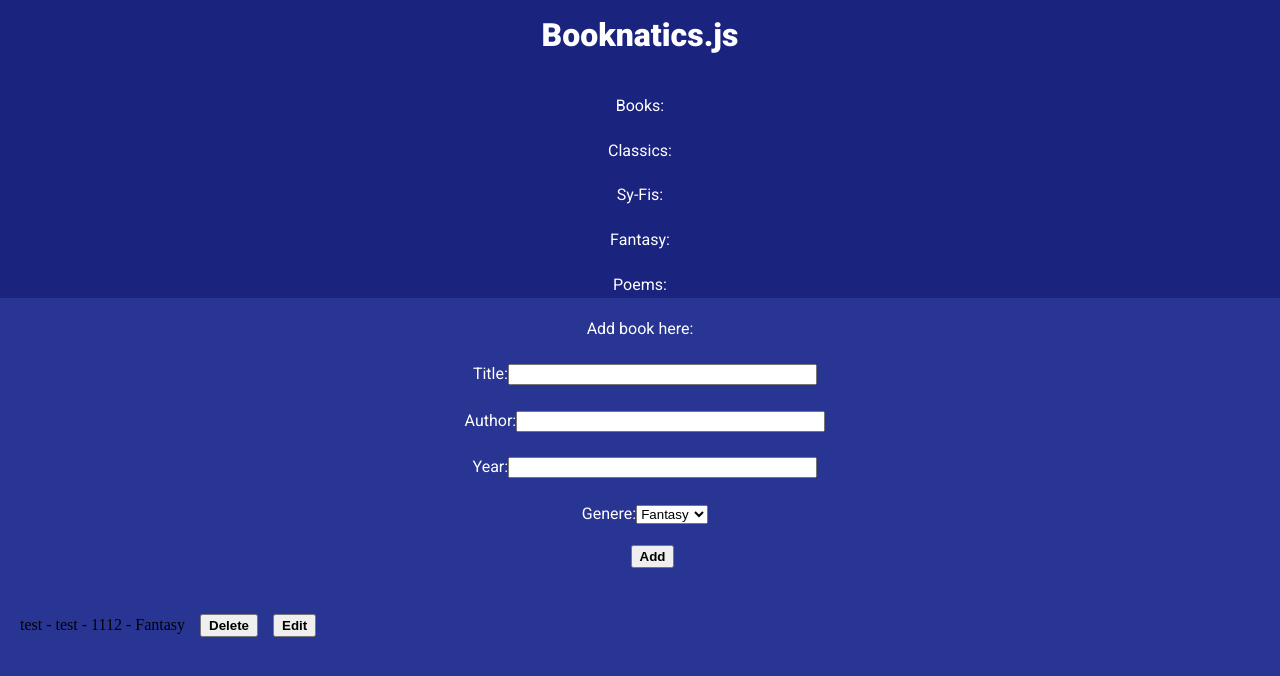
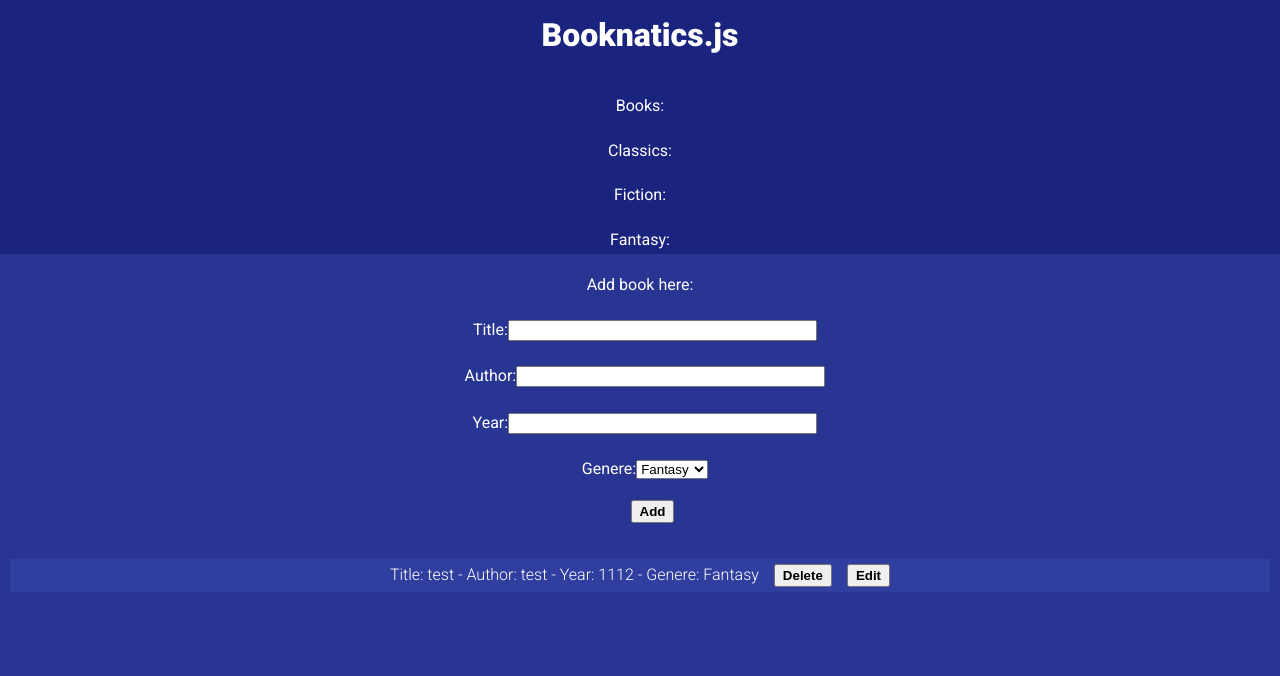
Before and after one commit to lehronn/fireup.pro-BookList, a React app: page / in a window 1280 px wide. Shown: the top 676 px of the page. Built offline with nearby package versions, Linux system fonts and the light colour scheme.

Commit message:
styling booklist

```diff
--- a/src/components/Book.css
+++ b/src/components/Book.css
@@ -1,4 +1,5 @@
 .book {
   width: 450px;
   margin: 0 auto;
+  color: white;
 }
--- a/src/components/Book.js
+++ b/src/components/Book.js
@@ -13,9 +13,15 @@ class Book extends React.Component {
     return (
       <div className={style.bookList}>
         <span>
-          {this.props.title} - {this.props.author} - {this.props.year} - {this.props.genere}
-          <button className="removeButton" onClick={()=> this.props.remove(item.id)}>Delete</button>
-          <button className="removeButton" onClick={()=> this.props.edit(item.id)}>Edit</button>
+          <ul>
+            <li>Title: {this.props.title} -
+              Author: {this.props.author} -
+              Year: {this.props.year} -
+              Genere: {this.props.genere}
+              <button className="removeButton" onClick={()=> this.props.remove(item.id)}>Delete</button>
+              <button className="removeButton" onClick={()=> this.props.edit(item.id)}>Edit</button>
+            </li>
+          </ul>
         </span>
       </div>
     );
--- a/src/components/BookList.css
+++ b/src/components/BookList.css
@@ -6,7 +6,7 @@
 }
 
 ul {
-  padding: 20px;
+  padding: 5px;
 }
 
 li {
@@ -15,8 +15,10 @@ li {
   text-align: center;
   list-style: none;
   padding: 5px 5px 5px 5px;
-  margin: 10px;
+  margin: 5px;
   background-color: #303F9F;
+  margin: 0 auto;
+  color: white;
 }
 
 button {
--- a/src/components/Title.js
+++ b/src/components/Title.js
@@ -8,11 +8,10 @@ class Title extends React.Component {
     return (
       <div className={style.bookTitle}>
       <h1>Booknatics.js</h1>
-      <p>Books:<span> {this.props.bookCount}</span></p>
+      <p>Books:<span> {this.props.book}</span></p>
       <p>Classics:<span> {this.props.bookCount}</span></p>
-      <p>Sy-Fis:<span> {this.props.bookCount}</span></p>
+      <p>Fiction:<span> {this.props.bookCount}</span></p>
       <p>Fantasy:<span> {this.props.bookCount}</span></p>
-      <p>Poems:<span> {this.props.bookCount}</span></p>
       </div>
     );
   }
```
